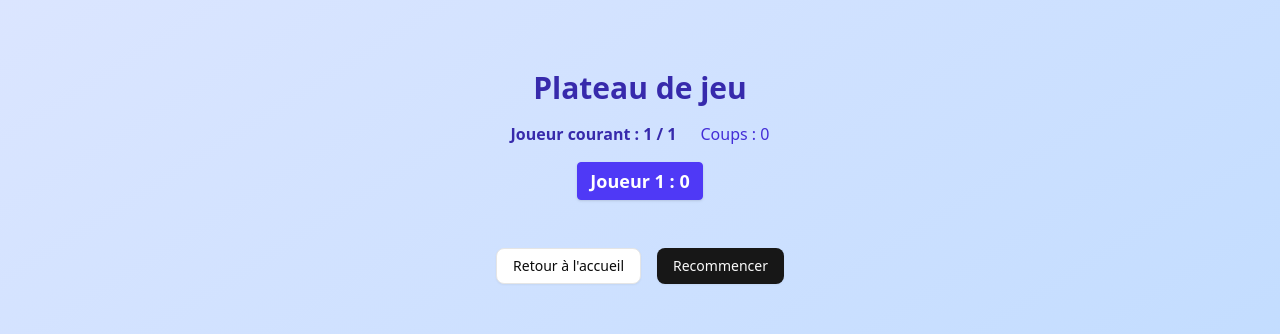
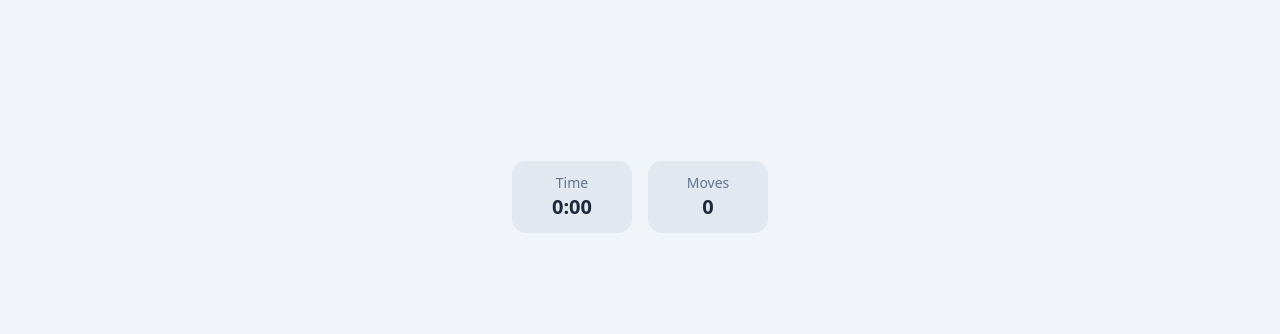
Before and after one commit to Momosa123/memory-game, a Next.js app in the folder frontend/: page /play in a window 1280 px wide. Shown: the part 319-653 px from the top of the page. Built offline with nearby package versions, Linux system fonts and the light colour scheme.

Commit message:
refactor: simplify PlayPage layout by removing unused components and enhancing game display

```diff
--- a/frontend/app/play/page.tsx
+++ b/frontend/app/play/page.tsx
@@ -2,16 +2,15 @@
 import React, { useEffect, useRef } from "react";
 import { useGameStore } from "@/store/gameStore";
 import { useRouter } from "next/navigation";
-import { PlayerScore, GameInfo, GameBoard } from "@components/index";
-import { Button } from "@components/ui/button";
+import { GameBoard } from "@components/index";
+
 import { useCreateScore } from "@/hooks/useCreateScore";
 
 export default function PlayPage() {
   const players = useGameStore((s) => s.players);
-  const currentPlayerId = useGameStore((s) => s.currentPlayerId);
   const moves = useGameStore((s) => s.moves);
   const isGameOver = useGameStore((s) => s.isGameOver);
-  const resetGame = useGameStore((s) => s.resetGame);
+
   const router = useRouter();
   const createScore = useCreateScore();
   const hasPostedScore = useRef(false);
@@ -19,7 +18,6 @@ export default function PlayPage() {
   useEffect(() => {
     if (isGameOver && !hasPostedScore.current) {
       hasPostedScore.current = true;
-      // On prend le joueur gagnant (ou le premier en cas d'égalité)
       const maxScore = Math.max(...players.map((p) => p.score));
       const winner = players.find((p) => p.score === maxScore);
       if (winner) {
@@ -29,12 +27,11 @@ export default function PlayPage() {
             onSettled: () => {
               setTimeout(() => {
                 router.push("/results");
-              }, 1500); // Laisse le temps d'afficher le message de fin
+              }, 1500);
             },
-          },
+          }
         );
       } else {
-        // Fallback : pas de gagnant trouvé
         setTimeout(() => {
           router.push("/results");
         }, 1500);
@@ -46,42 +43,30 @@ export default function PlayPage() {
   }, [isGameOver, players, createScore, router]);
 
   return (
-    <main className="min-h-screen flex flex-col items-center justify-center bg-gradient-to-br from-indigo-100 to-blue-200 p-4">
-      <h1 className="text-3xl font-bold mb-4 text-indigo-800">
-        Plateau de jeu
-      </h1>
-      <GameInfo
-        currentPlayerId={currentPlayerId}
-        moves={moves}
-        totalPlayers={players.length}
-      />
-      <div className="mb-4 flex flex-col sm:flex-row gap-4 items-center">
-        <div className="flex gap-4">
-          {players.map((p) => (
-            <PlayerScore
-              key={p.id}
-              id={p.id}
-              score={p.score}
-              isCurrent={currentPlayerId === p.id}
-            />
-          ))}
+    <div className="min-h-screen flex flex-col bg-slate-100">
+      {/* Plateau */}
+      <div className="flex-1 flex flex-col items-center justify-center">
+        <GameBoard
+          board={useGameStore((s) => s.board)}
+          onCardClick={useGameStore((s) => s.selectCard)}
+        />
+        {/* Infos moves/time */}
+        <div className="flex gap-4 mt-10">
+          <div className="bg-slate-200 rounded-xl px-8 py-3 flex flex-col items-center min-w-[120px]">
+            <span className="text-slate-500 text-sm font-medium">Time</span>
+            <span className="text-slate-800 text-xl font-bold">0:00</span>
+          </div>
+          <div className="bg-slate-200 rounded-xl px-8 py-3 flex flex-col items-center min-w-[120px]">
+            <span className="text-slate-500 text-sm font-medium">Moves</span>
+            <span className="text-slate-800 text-xl font-bold">{moves}</span>
+          </div>
         </div>
       </div>
-      <GameBoard
-        board={useGameStore((s) => s.board)}
-        onCardClick={useGameStore((s) => s.selectCard)}
-      />
-      <div className="mt-8 flex gap-4">
-        <Button variant="outline" onClick={() => router.push("/")}>
-          Retour à l&apos;accueil
-        </Button>
-        <Button onClick={resetGame}>Recommencer</Button>
-      </div>
       {isGameOver && (
-        <div className="mt-8 p-4 bg-green-100 text-green-800 rounded shadow text-xl font-bold">
+        <div className="mt-8 p-4 bg-green-100 text-green-800 rounded shadow text-xl font-bold text-center">
           🎉 Partie terminée !
         </div>
       )}
-    </main>
+    </div>
   );
 }
```
